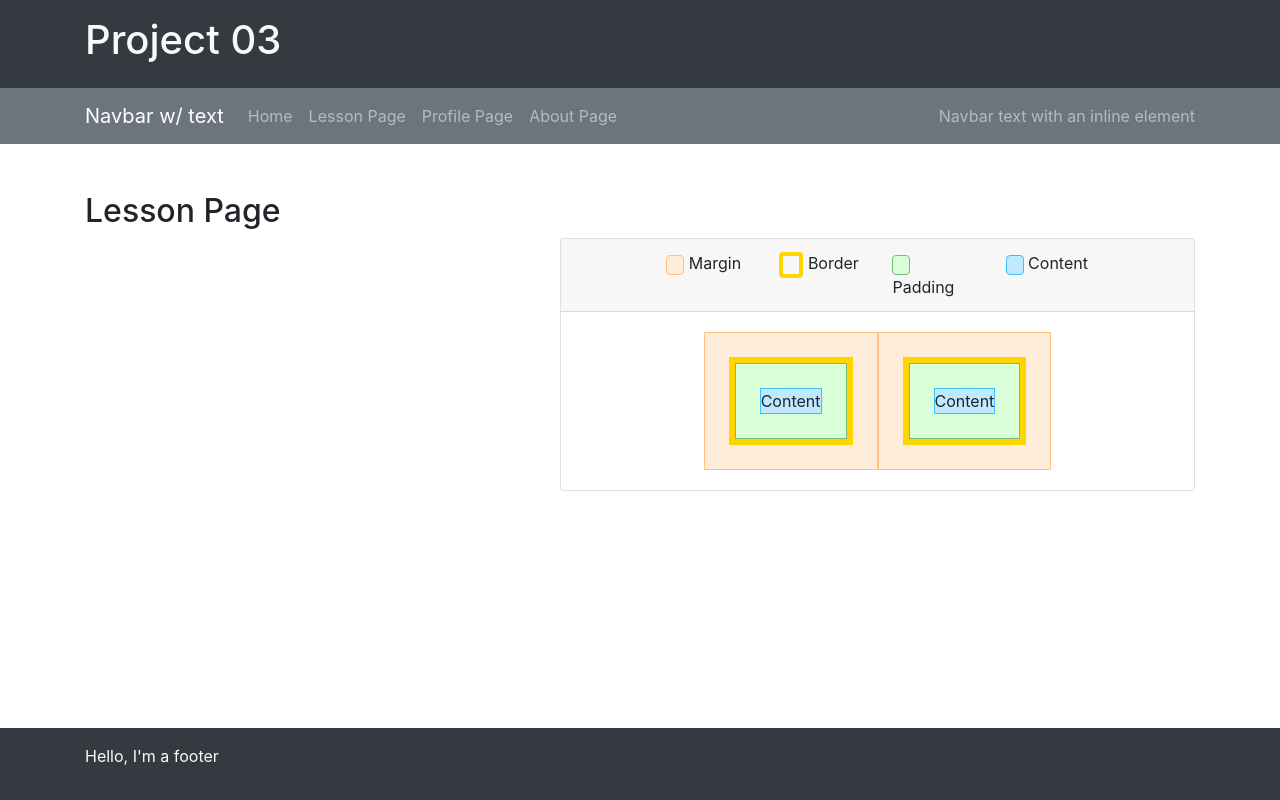
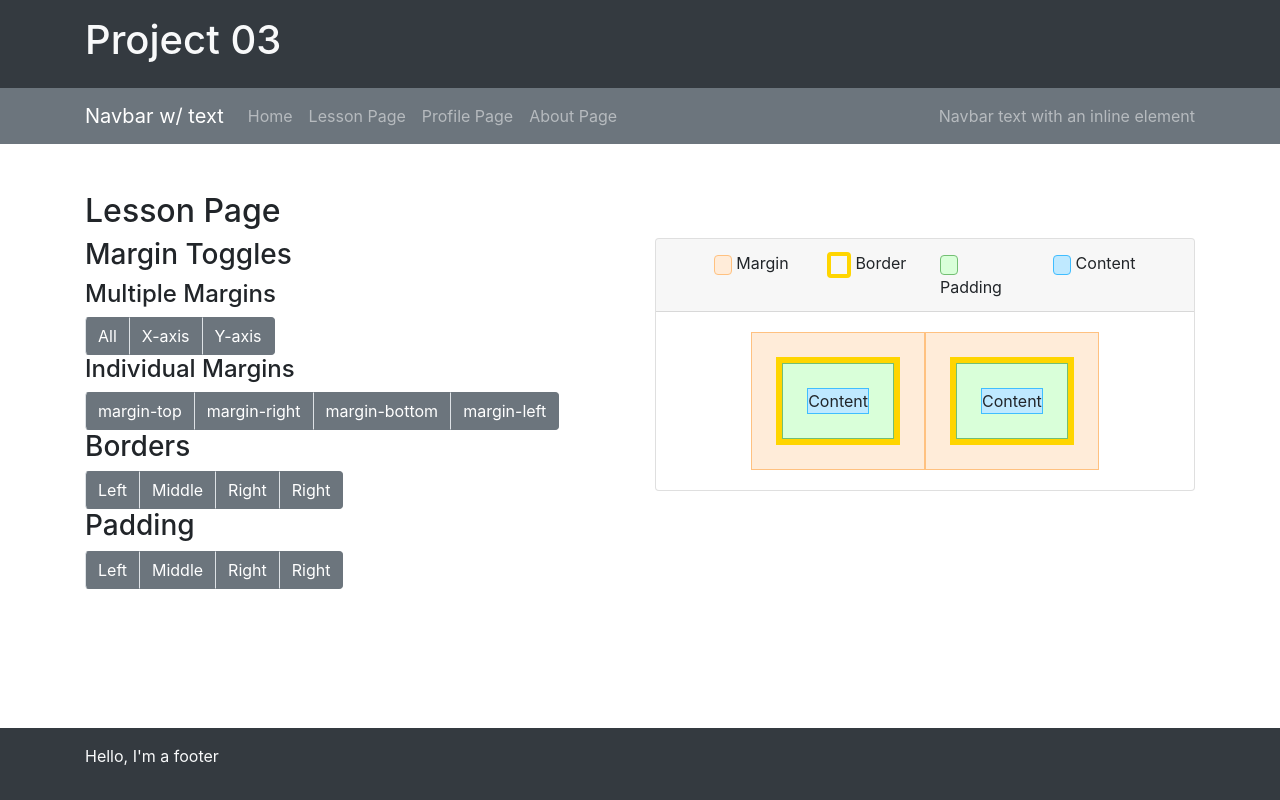
Before and after one commit to BontigaoDavid/Project3, a React (Create React App) app in the folder client/: page /lesson/css/box-model in a window 1280 px wide. Built offline with nearby package versions, Linux system fonts and the light colour scheme.

Commit message:
adding buttons to lesson

```diff
--- a/client/src/components/lesson/css/box-model/Box.js
+++ b/client/src/components/lesson/css/box-model/Box.js
@@ -3,9 +3,9 @@ import "./style.css";
 
 function Box() {
   return(
-    <div className="margin-box p-4">
+    <div className="margin-box">
       {/* Margin */}
-      <div className="border-box">
+      <div className="border-box m-4">
         {/* Border */}
         <div className="padding-box p-4">
           {/* Padding */}
--- /dev/null
+++ b/client/src/components/lesson/css/box-model/BoxButtons.js
@@ -0,0 +1,38 @@
+import React from "react";
+
+function BoxButtons() {
+  return (
+    <div>
+      <h3>Margin Toggles</h3>
+      <h4>Multiple Margins</h4>
+      <div className="btn-group" role="group" aria-label="Multiple Margins">
+        <button type="button" className="btn btn-secondary tgl-m border-left">All</button>
+        <button type="button" className="btn btn-secondary tgl-mx border-left">X-axis</button>
+        <button type="button" className="btn btn-secondary tgl-my border-left">Y-axis</button>
+      </div>
+      <h4>Individual Margins</h4>
+      <div className="btn-group" role="group" aria-label="Individual Margins">
+        <button type="button" className="btn btn-secondary tgl-mt border-left">margin-top</button>
+        <button type="button" className="btn btn-secondary tgl-mr border-left">margin-right</button>
+        <button type="button" className="btn btn-secondary tgl-mb border-left">margin-bottom</button>
+        <button type="button" className="btn btn-secondary tgl-l border-left">margin-left</button>
+      </div>
+      <h3>Borders</h3>
+      <div className="btn-group" role="group" aria-label="Borders">
+        <button type="button" className="btn btn-secondary border-left">Left</button>
+        <button type="button" className="btn btn-secondary border-left">Middle</button>
+        <button type="button" className="btn btn-secondary border-left">Right</button>
+        <button type="button" className="btn btn-secondary border-left">Right</button>
+      </div>
+      <h3>Padding</h3>
+      <div className="btn-group" role="group" aria-label="Padding">
+        <button type="button" className="btn btn-secondary border-left">Left</button>
+        <button type="button" className="btn btn-secondary border-left">Middle</button>
+        <button type="button" className="btn btn-secondary border-left">Right</button>
+        <button type="button" className="btn btn-secondary border-left">Right</button>
+      </div>
+    </div>
+  )
+}
+
+export default BoxButtons;
--- a/client/src/components/lesson/css/box-model/BoxLegend.js
+++ b/client/src/components/lesson/css/box-model/BoxLegend.js
@@ -3,16 +3,16 @@ import React from "react";
 function BoxLegend() {
   return (
     <div className="row">
-      <div className="col-12 col-md-3">
+      <div className="col-6 col-md-3">
         <span className="margin-box badge px-2 col-1">&nbsp;</span> Margin
       </div>
-      <div className="col-12 col-md-3">
+      <div className="col-6 col-md-3">
         <span className="border-box badge px-2 col-1">&nbsp;</span> Border
       </div>
-      <div className="col-12 col-md-3">
+      <div className="col-6 col-md-3">
         <span className="padding-box badge px-2 col-1">&nbsp;</span> Padding
       </div>
-      <div className="col-12 col-md-3">
+      <div className="col-6 col-md-3">
         <span className="content-box badge px-2 col-1">&nbsp;</span> Content
       </div>
     </div>
--- a/client/src/components/lesson/css/box-model/BoxModel.js
+++ b/client/src/components/lesson/css/box-model/BoxModel.js
@@ -1,12 +1,15 @@
 import React from "react";
 import Box from "./Box";
 import BoxLegend from "./BoxLegend";
+import BoxButtons from "./BoxButtons";
 
 function BoxModel() {
   return (
     <div className="row">
-      <div className="col-12 col-md-3 col-lg-5"></div>
-      <div className="col-12 col-md-9 col-lg-7">
+      <div className="col-12 col-md-5 col-lg-6">
+        <BoxButtons />
+      </div>
+      <div className="col-12 col-md-7 col-lg-6">
         <div className="card">
           <div className="card-header d-flex justify-content-center">
             <BoxLegend />
```
